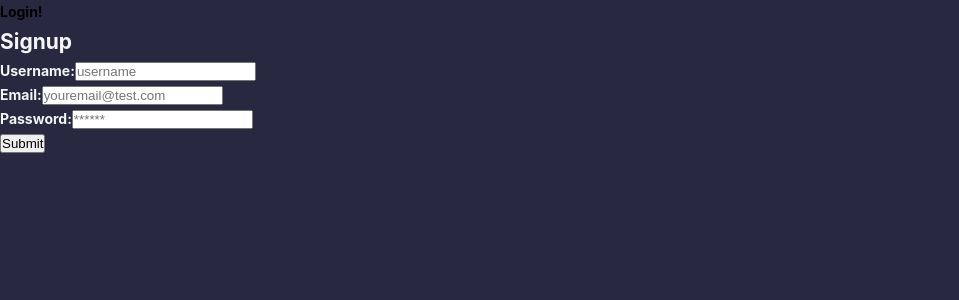
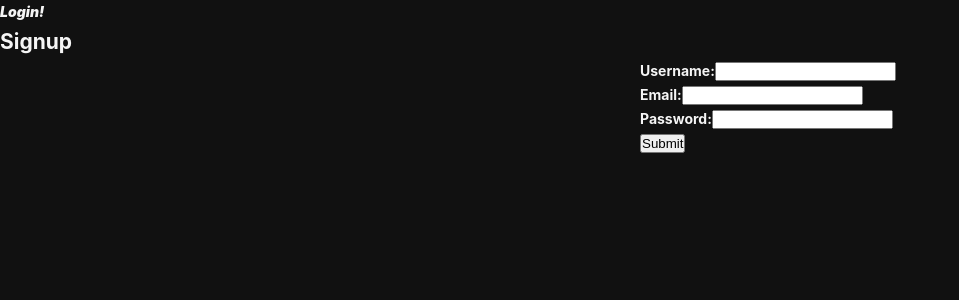
Before and after one commit to JesusM0/otakuhq, a React (Create React App) app in the folder client/: page /signup in a window 1280 px wide. Shown: the top 300 px of the page, without its empty margins (0-959 px from the left). Built offline with nearby package versions, Linux system fonts and the light colour scheme; the HTML template or start-up script is replaced by a standard one.

Commit message:
styling in progress

```diff
--- a/client/src/App.css
+++ b/client/src/App.css
@@ -30,8 +30,14 @@ nav {
 }
 
 a {
-  color: black;
+  color: whitesmoke;
+  font-weight: bolder;
+  font-style: italic;
   text-decoration: none;
+  transition: all 0.25s ease-in;
+}
+a:hover {
+  color: rgba(17, 17, 17, 1);
 }
 
 .header {
@@ -107,10 +113,21 @@ a {
   text-align: center;
 }
 
+.signup-form {
+  width: 50%;
+  position: absolute;
+  right: 0px;
+  height: 100%;
+}
+
 footer {
-  background: linear-gradient(to right bottom, #dd97ddc0, #6f256fbb);
+  background: linear-gradient(
+    to right bottom,
+    rgb(115, 107, 167),
+    rgb(165, 96, 245)
+  );
   width: 100%;
-  padding: 4rem 3.5rem;
+  padding: 3rem 2.5rem;
   display: flex;
   flex-wrap: wrap;
   justify-content: space-between;
--- a/client/src/components/Footer/index.js
+++ b/client/src/components/Footer/index.js
@@ -2,15 +2,15 @@ import React from 'react';
 
 function Footer() {
   return (
-    <footer className="footer">
+    <footer className='footer'>
       <h2>❤️ Made with love by Otakus</h2>
-      <div className="credits">
+      <div className='credits'>
         <h3>Creators</h3>
-        <a href="">Junior Escobar</a>
-        <a href="">Jesus Molina</a>
+        <a href='https://github.com/junioresc'>Junior Escobar</a>
+        <a href='https://github.com/Kos-MosV4'>Jesus Molina</a>
       </div>
       <div>
-        <a href="#">Read Our Privacy Policy</a>
+        <a href='#'>Read Our Privacy Policy</a>
         <br />
         &copy; 2020 OtakuHQ, Inc.
       </div>
--- a/client/src/components/Nav/index.js
+++ b/client/src/components/Nav/index.js
@@ -30,7 +30,7 @@ function Nav() {
         <div className="logo-box">
           <img src={logo} alt="logo" className="logo" />
         </div>
-        <ul className="nav">
+        <ul className="nav signup">
           <li>
             <Link to="/signup">Signup</Link>
           </li>
--- a/client/src/index.css
+++ b/client/src/index.css
@@ -7,7 +7,7 @@ body {
   -moz-osx-font-smoothing: grayscale;
   color: whitesmoke;
   font-weight: bolder;
-  background-color: rgb(41, 40, 65);
+  background-color: rgb(17, 17, 17);
   font-size: 1.4rem;
 }
 
--- a/client/src/pages/Signup.js
+++ b/client/src/pages/Signup.js
@@ -34,15 +34,14 @@ function Signup(props) {
   };
 
   return (
-    <div className='container my-1'>
+    <div className=''>
       <Link to='/login'>Login!</Link>
-
       <h2>Signup</h2>
-      <form onSubmit={handleFormSubmit}>
+      <form className='signup-form' onSubmit={handleFormSubmit}>
         <div className='flex-row space-between my-2'>
           <label htmlFor='username'>Username:</label>
           <input
-            placeholder='username'
+            placeholder=''
             name='username'
             type='username'
             id='username'
@@ -52,7 +51,7 @@ function Signup(props) {
         <div className='flex-row space-between my-2'>
           <label htmlFor='email'>Email:</label>
           <input
-            placeholder='youremail@test.com'
+            placeholder=''
             name='email'
             type='email'
             id='email'
@@ -62,7 +61,7 @@ function Signup(props) {
         <div className='flex-row space-between my-2'>
           <label htmlFor='password'>Password:</label>
           <input
-            placeholder='******'
+            placeholder=''
             name='password'
             type='password'
             id='password'
@@ -73,6 +72,7 @@ function Signup(props) {
           <button type='submit'>Submit</button>
         </div>
       </form>
+      <img></img>
     </div>
   );
 }
```
